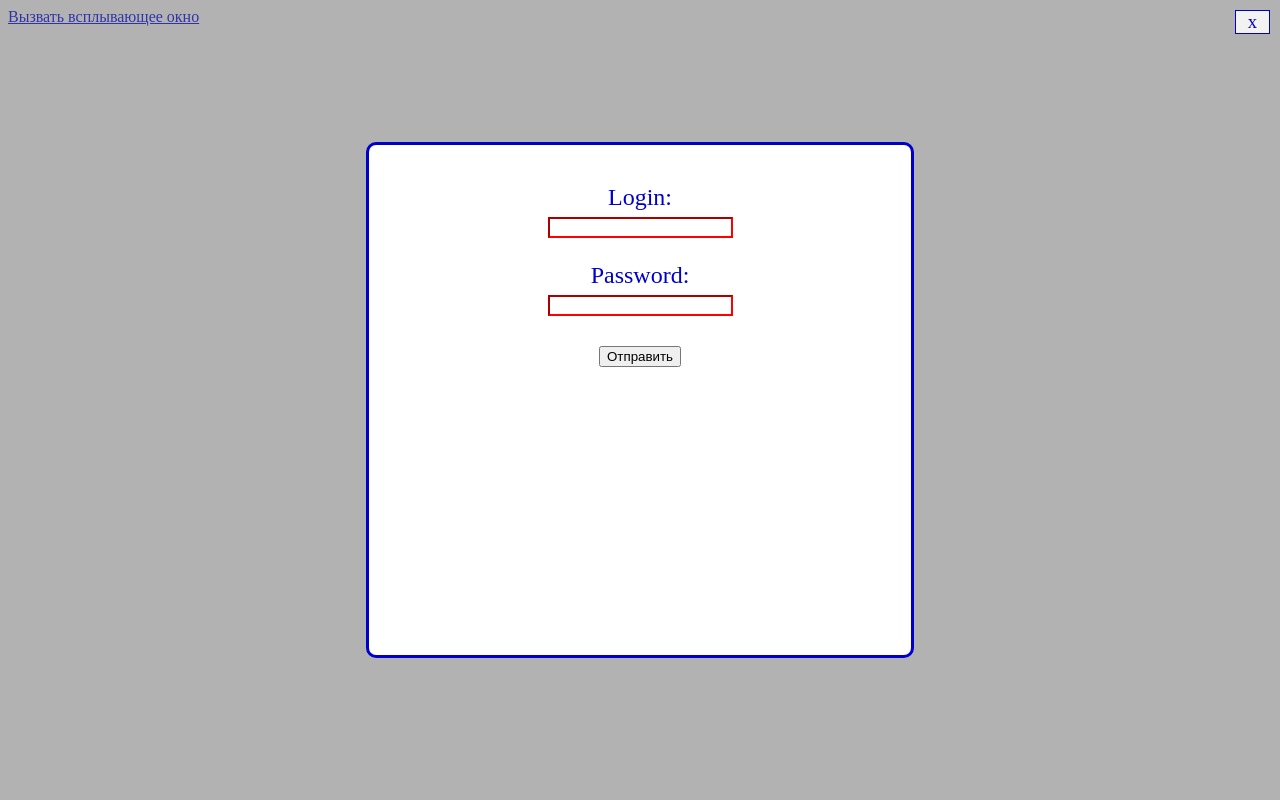
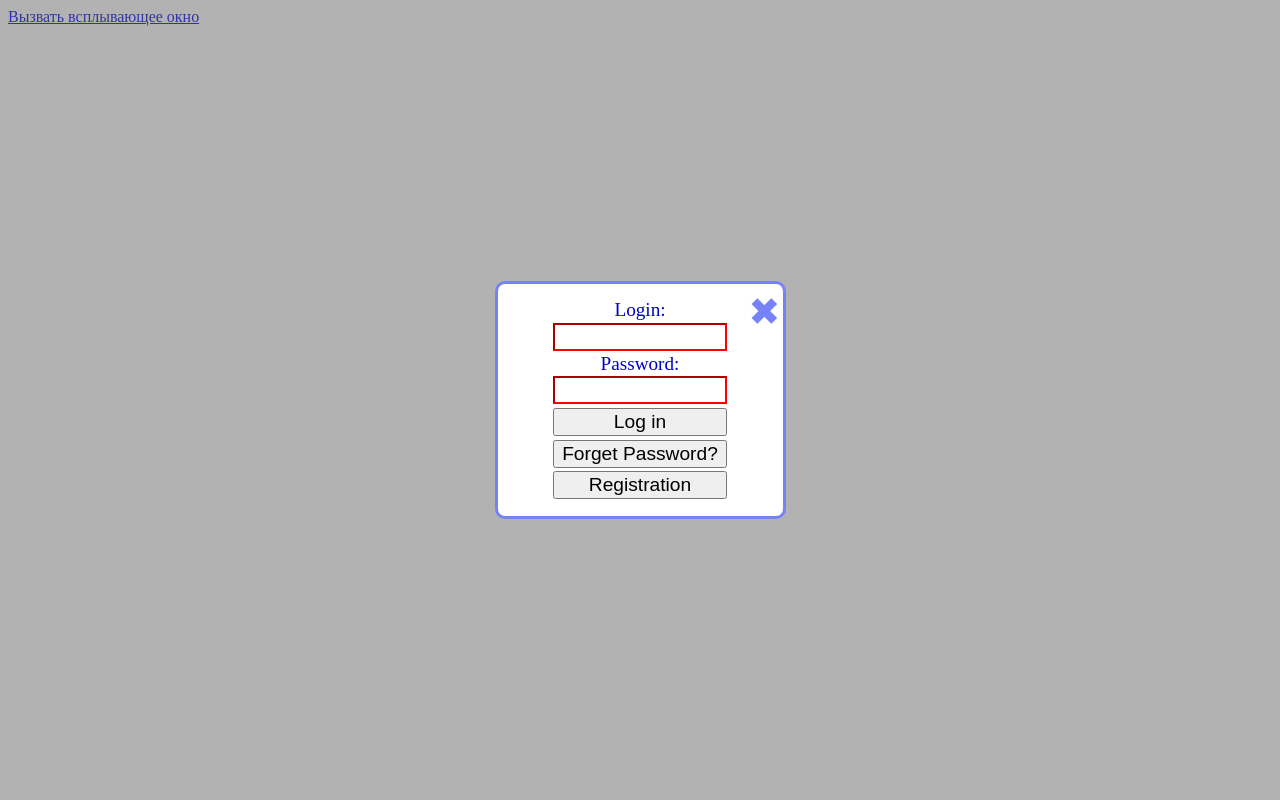
Before and after one commit to Optifair/DeductionProject, a PHP site: page /LoginView.html in a window 1280 px wide, after a click on "Вызвать всплывающее окно". Run offline with PHP 8.4, Linux system fonts and the light colour scheme.

Commit message:
Added the ability for the modal window to adjust to the size of the browser window. The js code is in a separate file.

```diff
--- a/public_html/LoginView.html
+++ b/public_html/LoginView.html
@@ -7,99 +7,13 @@
 </head>
 <body>
     <div id="shadow">
-        <a href="#" class="close">x</a>
-
         <div id="app">
 
             <script crossorigin src="https://unpkg.com/react@18/umd/react.production.min.js"></script>
             <script crossorigin src="https://unpkg.com/react-dom@18/umd/react-dom.production.min.js"></script>
             <script src="https://unpkg.com/@babel/standalone/babel.min.js"></script>
 
-            <script type="text/babel">
-                class UserForm extends React.Component {
-                    constructor(props) {
-                        super(props);
-                        var Login = props.Login;
-                        var LoginIsValid = this.validateLogin(Login);
-                        var Password = props.Password;
-                        var PasswordIsValid = this.validatePassword(Password);
-                        this.state = {Login: Login, Password: Password, LoginValid: LoginIsValid, PasswordValid: PasswordIsValid};
-
-                        this.onLoginChange = this.onLoginChange.bind(this);
-                        this.onPasswordChange = this.onPasswordChange.bind(this);
-                        this.handleSubmit = this.handleSubmit.bind(this);
-                    }
-                    validatePassword(Password){
-                        var valid = Password.length>5;
-                        return valid;
-                    }
-                    validateLogin(Login){
-                        var valid =Login.length>2;
-                        return valid;
-                    }
-                    onPasswordChange(e) {
-                        var val = e.target.value;
-                        var valid = this.validatePassword(val);
-                        this.setState({Password: val, PasswordValid: valid});
-                    }
-                    onLoginChange(e) {
-                        var val = e.target.value;
-                        console.log(val);
-                        var valid = this.validateLogin(val);
-                        this.setState({Login: val, LoginValid: valid});
-                    }
-
-                    handleSubmit(e) {
-                        e.preventDefault();
-                        if(this.state.LoginValid ===true && this.state.PasswordValid===true){
-                            alert(`Login: ${this.state.Login} Password: ${this.state.Password}`);
-                        }
-                        else if (this.state.LoginValid ===false )
-                        {
-                            if (this.state.PasswordValid===false)
-                            {
-                                alert("Login should be more than 2 symbols and Password should be more than 5 symbols.");
-                            }
-                            else
-                            {
-                                alert("Login should be more than 2 symbols.");
-                            }
-                        }
-                        else if (this.state.PasswordValid ===false )
-                        {
-                            alert("Password should be more than 5 symbols.");
-                        }
-                    }
-
-                    render() {
-                        // цвет границы для поля для ввода имени
-                        var LoginColor = this.state.LoginValid===true?"green":"red";
-                        // цвет границы для поля для ввода Passwordа
-                        var PasswordColor = this.state.PasswordValid===true?"green":"red";
-                        return (
-                            <form onSubmit={this.handleSubmit}>
-                                <p>
-                                    <label>Login:</label><br />
-                                    <input type="text" value={this.state.Login}
-                                           onChange={this.onLoginChange} style={{borderColor:LoginColor}} />
-                                </p>
-                                <p>
-                                    <label>Password:</label><br />
-                                    <input type="password" value={this.state.Password}
-                                           onChange={this.onPasswordChange}  style={{borderColor:PasswordColor}} />
-                                </p>
-                                <input type="submit" value="Отправить" />
-                            </form>
-                        );
-                    }
-                }
-                ReactDOM.createRoot(
-                    document.getElementById("app")
-                )
-                    .render(
-                        <UserForm Login="" Password="" />
-                    );
-            </script>
+            <script type="text/babel" src="LoginViewScript.js"></script>
 
         </div>
     </div>
--- /dev/null
+++ b/public_html/LoginViewScript.js
@@ -0,0 +1,93 @@
+class UserForm extends React.Component {
+    constructor(props) {
+        super(props);
+        var Login = props.Login;
+        var LoginIsValid = this.validateLogin(Login);
+        var Password = props.Password;
+        var PasswordIsValid = this.validatePassword(Password);
+        this.state = {Login: Login, Password: Password, LoginValid: LoginIsValid, PasswordValid: PasswordIsValid};
+
+        this.onLoginChange = this.onLoginChange.bind(this);
+        this.onPasswordChange = this.onPasswordChange.bind(this);
+        this.handleSubmit = this.handleSubmit.bind(this);
+    }
+    validatePassword(Password){
+        var valid = Password.length>5;
+        return valid;
+    }
+    validateLogin(Login){
+        var valid =Login.length>2;
+        return valid;
+    }
+    onPasswordChange(e) {
+        var val = e.target.value;
+        var valid = this.validatePassword(val);
+        this.setState({Password: val, PasswordValid: valid});
+    }
+    onLoginChange(e) {
+        var val = e.target.value;
+        console.log(val);
+        var valid = this.validateLogin(val);
+        this.setState({Login: val, LoginValid: valid});
+    }
+
+    handleSubmit(e) {
+        e.preventDefault();
+        if(this.state.LoginValid ===true && this.state.PasswordValid===true){
+            alert(`Login: ${this.state.Login} Password: ${this.state.Password}`);
+        }
+        else if (this.state.LoginValid ===false )
+        {
+            if (this.state.PasswordValid===false)
+            {
+                alert("Login should be more than 2 symbols and Password should be more than 5 symbols.");
+            }
+            else
+            {
+                alert("Login should be more than 2 symbols.");
+            }
+        }
+        else if (this.state.PasswordValid ===false )
+        {
+            alert("Password should be more than 5 symbols.");
+        }
+    }
+
+    render() {
+        // цвет границы для поля для ввода имени
+        var LoginColor = this.state.LoginValid===true?"#7582f8fd":"red";
+        // цвет границы для поля для ввода Passwordа
+        var PasswordColor = this.state.PasswordValid===true?"#7582f8fd":"red";
+        return (
+            <div>
+                <form onSubmit={this.handleSubmit}>
+                    <a href="#" class="close" >&#10006;</a>
+                    <div class="columnGrid">
+                        <label>Login:</label>
+                        <input type="text" value={this.state.Login}
+                               onChange={this.onLoginChange} style={{borderColor:LoginColor}} />
+
+                        <label>Password:</label>
+                        <input type="password" value={this.state.Password}
+                               onChange={this.onPasswordChange}  style={{borderColor:PasswordColor}} />
+
+                        <input type="submit" value="Log in"/>
+
+                    </div>
+
+                </form>
+                <div class="columnGrid">
+                    <input type="submit" value="Forget Password?"/>
+                    <input type="submit" value="Registration"/>
+                </div>
+            </div>
+
+        );
+    }
+}
+ReactDOM.createRoot(
+    document.getElementById("app")
+)
+    .render(
+        <UserForm Login="" Password="" />
+    );
--- a/public_html/LoginViewStyle.css
+++ b/public_html/LoginViewStyle.css
@@ -10,21 +10,19 @@
 
 #app {
     position: fixed;
-    width: 40%;
-    height: 60%;
+    width: fit-content;
+    height: fit-content;
     text-align: center;
     padding: 15px;
-    border: 3px solid #0000cc;
+    border: 3px solid #7582f8fd;
     border-radius: 10px;
-    color: #0000cc;
-    position: absolute;
     top: 0;
     right: 0;
     bottom: 0;
     left: 0;
     margin: auto;
     background: #fff;
-    font-size: x-large;
+
 }
 
 #shadow:target {
@@ -34,17 +32,30 @@
 .close {
     position: absolute;
     display: inline-block;
-    border: 1px solid #0000cc;
-    color: #0000cc;
-    padding: 0 12px;
-    right: 0;
-    margin: 10px;
-    text-decoration: none;
-    background: #f2f2f2;
-    font-size: 14pt;
+    color: #7582f8fd;
+    height: 10%;
+    width: 10%;
+    top: 2%;
+    right: 2%;
+    margin: 0;
+    text-decoration: transparent;
+    font-size: 3vw;
     cursor: pointer;
 }
 
-.close:hover {
-    background: #e6e6ff;
+.columnGrid{
+    margin: auto;
+    display: flex;
+    flex-direction: column;
+    width: 70%;
 }
+
+.columnGrid > *{
+    font-size: 1.5vw;
+    margin: 1%;
+}
+
+.columnGrid > label{
+    margin: 0;
+    color: #0000cc;
+}
```
